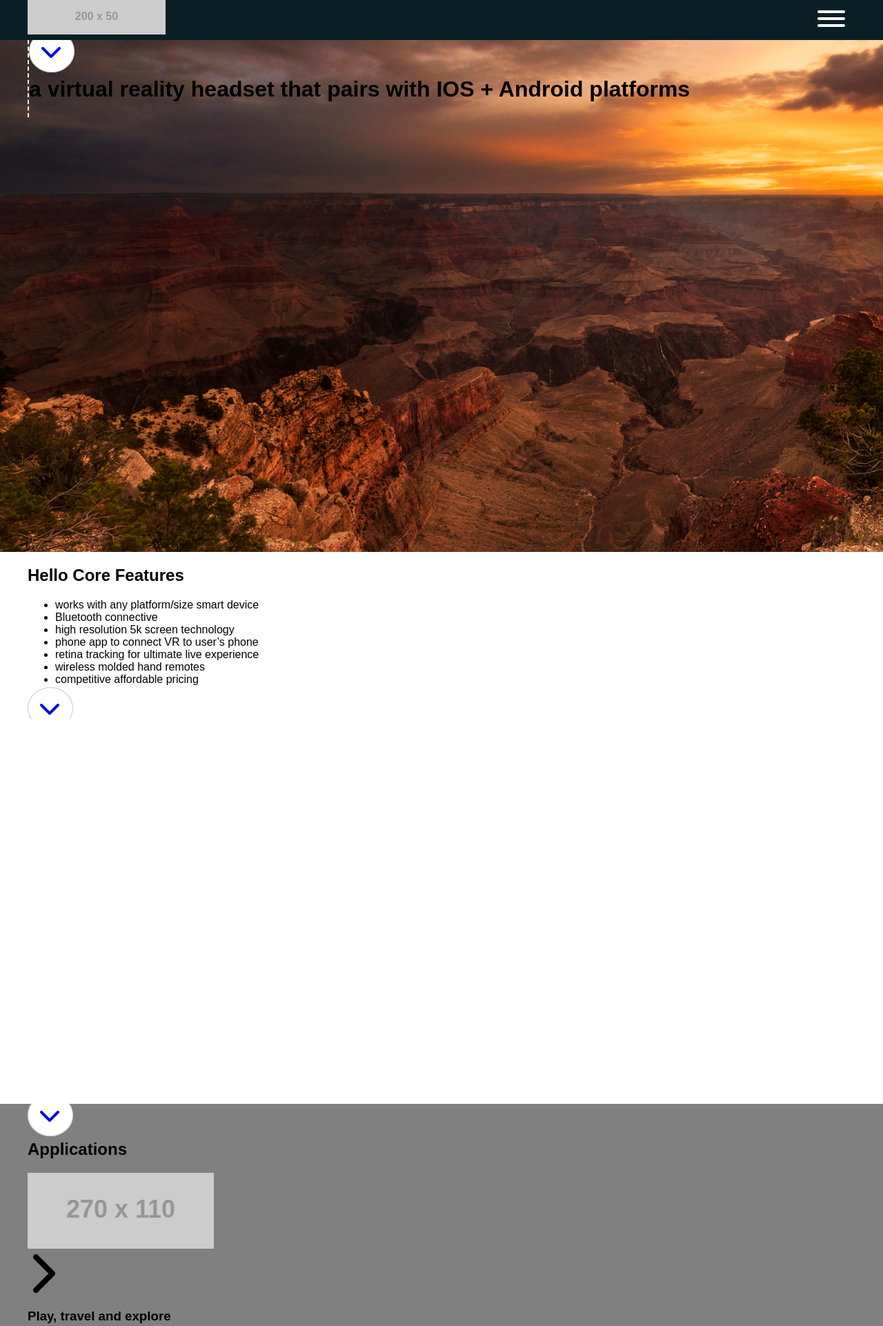
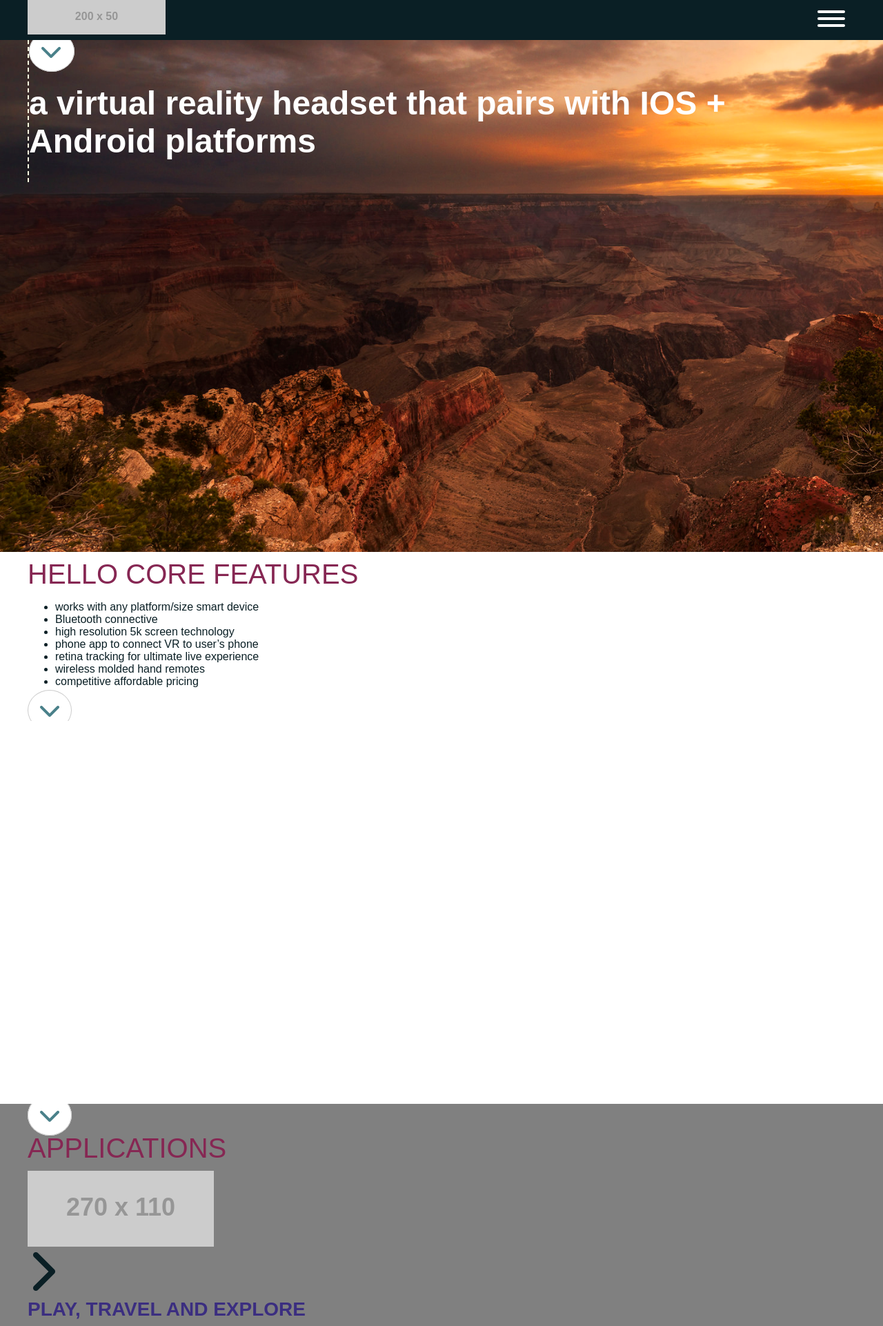
Before and after one commit to qjac/zetus_lapetus, a PHP site: page / in a window 1280 px wide. Shown: the top 1922 px of the page at 69% size. Run offline with PHP 8.4, Linux system fonts and the light colour scheme; grey boxes labelled with a size stand in for pictures from a placeholder-image service; some libraries are stand-ins or nearby versions.

Commit message:
basic text styles

```diff
--- a/zetus-lapetus/css/style.css
+++ b/zetus-lapetus/css/style.css
@@ -394,6 +394,9 @@ th {
   padding: 0;
 }
 
+/*variables*/
+/*colors*/
+/*type*/
 /*
  * GLOBALS
 ------------------------------------------------------*/
@@ -401,15 +404,49 @@ th {
   box-sizing: border-box;
 }
 
+/* TYPE
+-------------------------------------------------------*/
+body {
+  font: 300 1rem "Overpass", sans-serif;
+  color: #0a1f25;
+}
+
+h1 {
+  font: bold 3rem "Montserrat", sans-serif;
+  color: #ffffff;
+}
+
+h2 {
+  color: #862753;
+  font: normal 2.5rem "Montserrat", sans-serif;
+  text-transform: uppercase;
+  margin-top: .25em;
+  margin-bottom: .25em;
+}
+
+h3 {
+  color: #3b2e80;
+  font: bold 1.75rem "Montserrat", sans-serif;
+  text-transform: uppercase;
+  margin-top: .25em;
+  margin-bottom: .1em;
+}
+
+h4 {
+  color: #0a1f25;
+  font: regular 1.5rem "Montserrat", sans-serif;
+  text-transform: uppercase;
+  margin-top: .25em;
+  margin-bottom: .1em;
+}
+
 a {
   text-decoration: none;
-  font-family: 'Roboto', serif, sans-serif;
-  font-weight: 900;
-  letter-spacing: 2px;
+  font-weight: bold;
+  color: #4a818a;
 }
-
-a:visited {
-  color: black;
+a :visited {
+  color: #3b2e80;
 }
 
 /*
@@ -472,6 +509,16 @@ a:visited {
   z-index: 0;
   height: 100%;
   background-size: calc(100% + 500px);
+}
+
+.header a {
+  text-decoration: none;
+  font: regular 2rem "Overpass", sans-serif;
+  text-transform: uppercase;
+  letter-spacing: 2px;
+}
+.header a :visited {
+  color: #0a1f25;
 }
 
 .header .container:nth-child(2) {
--- a/zetus-lapetus/scss/partials/_base.scss
+++ b/zetus-lapetus/scss/partials/_base.scss
@@ -5,16 +5,50 @@
   box-sizing: border-box;
 }
 
+/* TYPE
+-------------------------------------------------------*/
+body {
+  font: 300 1rem $font-body;
+  color: $dark;
+}
 
+h1 {
+  font: bold 3rem $font-heading;
+  color: $light;
+}
+
+h2 {
+  color: $red;
+  font: normal 2.5rem $font-heading;
+  text-transform: uppercase;
+  margin-top: .25em;
+  margin-bottom: .25em;
+}
+
+h3 {
+  color: $purple;
+  font: bold 1.75rem $font-heading;
+  text-transform: uppercase;
+  margin-top: .25em;
+  margin-bottom: .1em;
+}
+
+h4 {
+  color: $dark;
+  font: regular 1.5rem $font-heading;
+  text-transform: uppercase;
+  margin-top: .25em;
+  margin-bottom: .1em;
+}
 
 a {
   text-decoration: none;
-  font-family: 'Roboto', serif, sans-serif;
-  font-weight: 900;
-  letter-spacing: 2px;
-}
-a:visited {
-  color: black;
+  font-weight: bold;
+  color: $teal;
+
+  :visited {
+	color: $purple;
+  }
 }
 
 
--- a/zetus-lapetus/scss/partials/_header.scss
+++ b/zetus-lapetus/scss/partials/_header.scss
@@ -10,6 +10,18 @@
   height: 100%;
   background-size: calc(100% + 500px);
 }
+
+.header a {
+    text-decoration: none;
+    font: regular 2rem $font-body;
+    text-transform: uppercase;
+    letter-spacing: 2px;
+
+  	:visited {
+	  color: $dark;
+	}
+}
+
 .header .container:nth-child(2) {
   border-left: 2px dashed lightyellow;
 }
--- a/zetus-lapetus/scss/partials/_variables.scss
+++ b/zetus-lapetus/scss/partials/_variables.scss
@@ -2,16 +2,15 @@
 
 /*colors*/
 
-$background-primary: #000000;
+$background-primary: #ffffff;
 $background-alternate: #d5e3e4;
 $dark: #0a1f25;
+$light: #ffffff;
 $teal: #4a818a;
 $purple: #3b2e80;
 $yellow: #f5dd39;
 $red: #862753;
 
-
-
 /*type*/
-$font-heading: 'Montserrat', sans-serif;;
+$font-heading: 'Montserrat', sans-serif;
 $font-body: 'Overpass', sans-serif;
--- a/zetus-lapetus/scss/style.scss
+++ b/zetus-lapetus/scss/style.scss
@@ -1,4 +1,5 @@
 @import '../scss/modules/_normalize.scss';
+@import '../scss/partials/_variables.scss';
 //@import '../scss/modules/_colors.scss';
 //@import '../scss/modules/_typography.scss';
 @import '../scss/partials/_base.scss';
```
Also changed, not shown: 1 other file.
